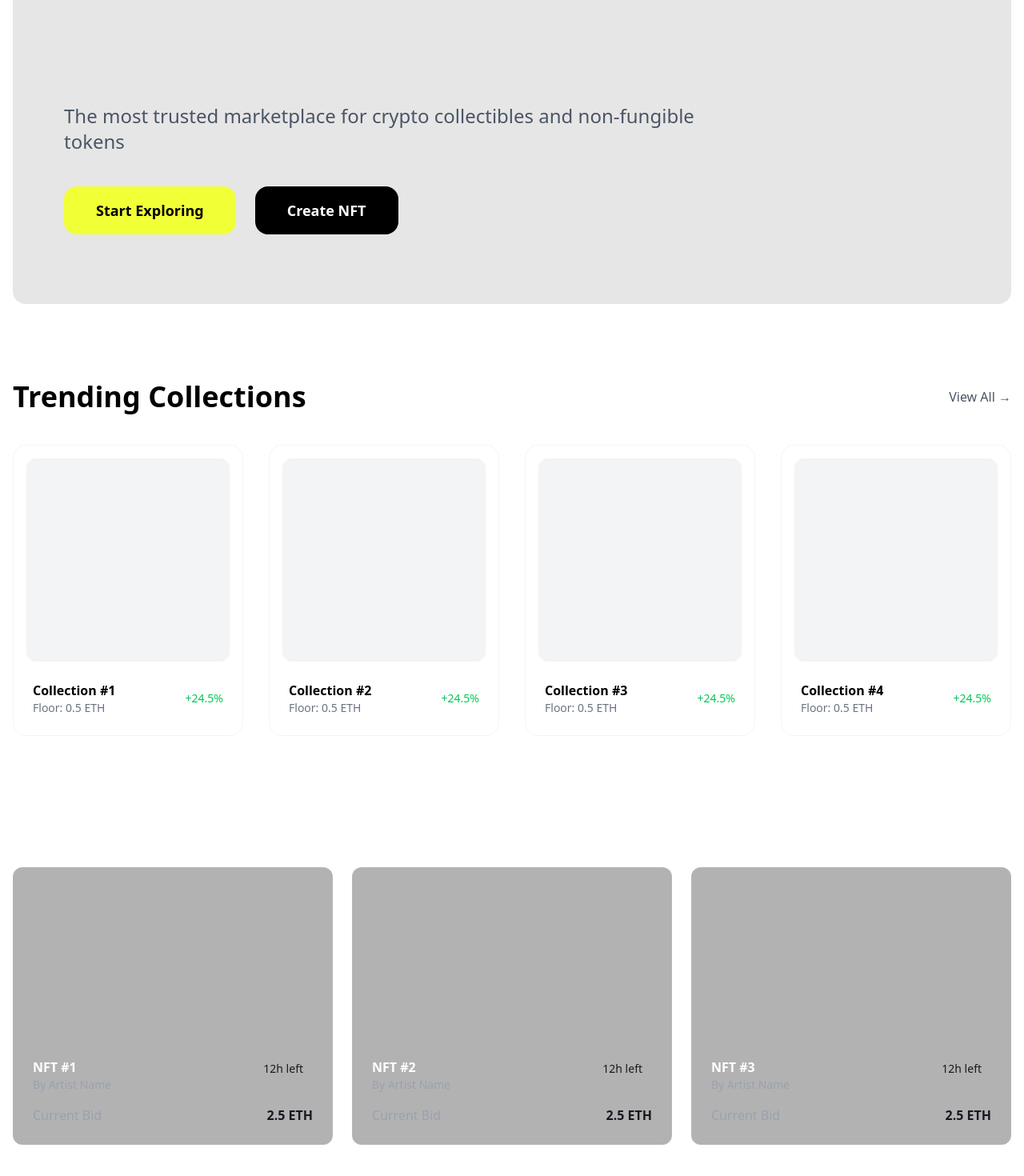
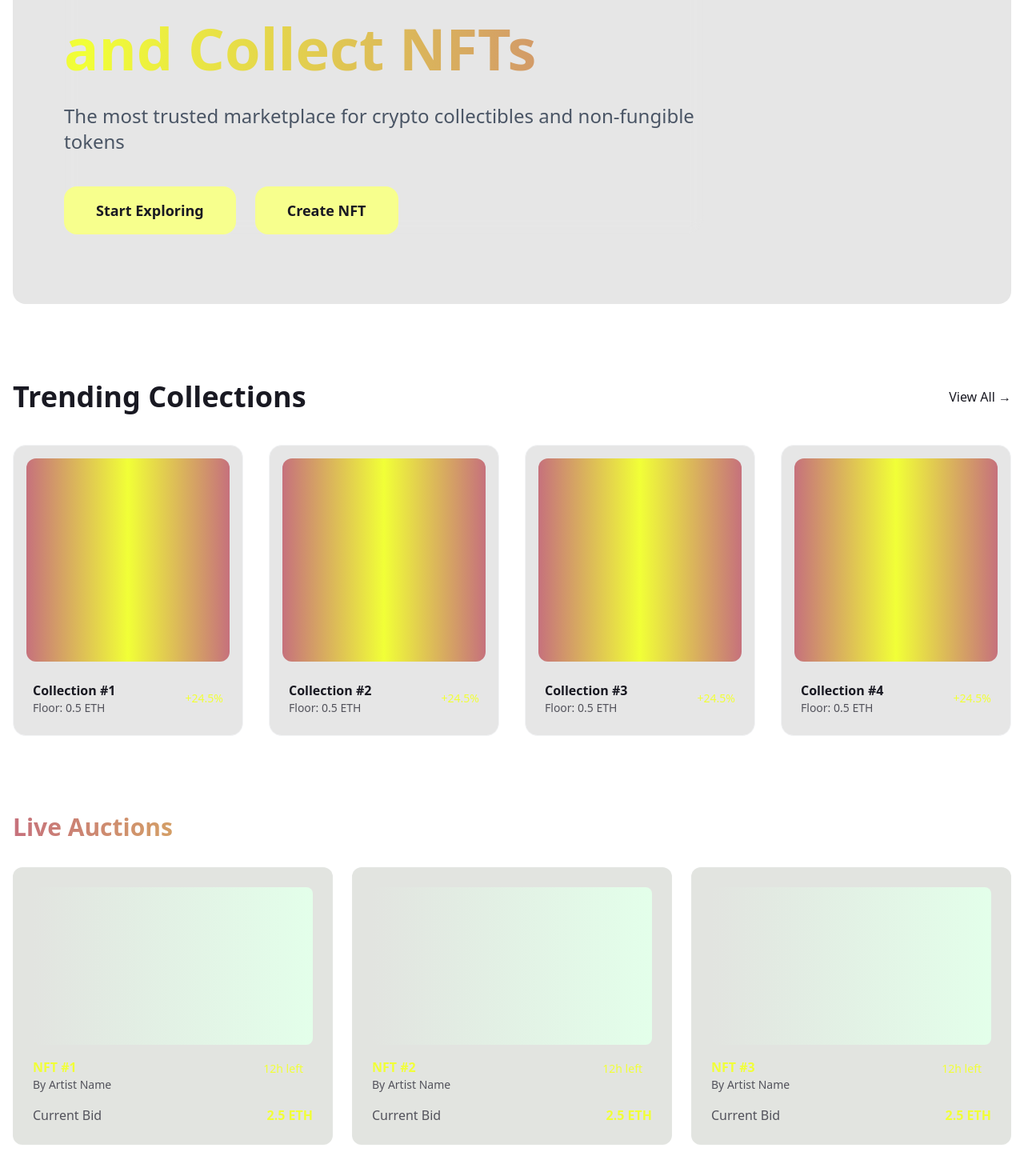
Before and after one commit to gala1234/nft-market-place, a Next.js app: page / in a window 1280 px wide. Shown: the part 360-1830 px from the top of the page at 80% size. Built offline with nearby package versions, Linux system fonts and the light colour scheme.

Commit message:
color refactor

```diff
--- a/src/app/globals.css
+++ b/src/app/globals.css
@@ -7,30 +7,30 @@
   --white: #ffffff;
   --dark: #191922;
   --grey-medium: #767474;
-  --grey: #C1C2C3;
-  --yellow-fluor: #F1FF37;
-  --frambuese: #FF3853;
-  --spring-green: #38FF6D;
-  --pink: #FFC0CB;
+  --grey: #c1c2c3;
+  --yellow-fluor: #f1ff37;
+  --frambuese: #ff3853;
+  --spring-green: #38ff6d;
+  --pink: #ffc0cb;
 
   /* Dark Mode Colors */
-  --gray-dark: #52525B;
-  --dark-yellow-fluor: #CFDE00;
-  --dark-frambuese: #C6717C;
-  --dark-spring-green: #00B22F;
+  --gray-dark: #52525b;
+  --dark-yellow-fluor: #cfde00;
+  --dark-frambuese: #c6717c;
+  --dark-spring-green: #00b22f;
   --dark-pink: #ffc0cb;
 
   /* Light Mode Colors */
-  --grey-light: #E2E4E0
-  --light-yellow-fluor: #F7FF8D;
-  --light-frambuese: #FFE3E6;
-  --light-spring-gree: #E3FFEA;
-  --light-pink: #FFEEF0;
-
+  --grey-light: #e2e4e0;
+  --light-yellow-fluor: #f7ff8d;
+  --light-frambuese: #ffe3e6;
+  --light-spring-green: #e3ffea;
+  --light-pink: #ffeef0;
 
   /* Transparent Colors */
   --transparent-gray: rgba(128, 128, 128, 0.2);
   --transparent-white: rgba(255, 255, 255, 0.5);
+  --transparent-yellow-fluor: rgba(241, 255, 55, 0.5);
 
   /* Theme Variables */
   --text-primary: var(--dark);
@@ -41,17 +41,18 @@
   --bg-secondary: var(--grey-light);
   --bg-accent: var(--light-yellow-fluor);
   --bg-transparent: var(--transparent-gray);
+  --bg-transparent-accent: var(--transparent-yellow-fluor);
 
   --gradient-primary: linear-gradient(
     90deg,
-    var(--black),
+    var(--dark-frambuese),
     var(--yellow-fluor),
-    var(--tuatara)
+    var(--dark-frambuese)
   );
   --gradient-secondary: linear-gradient(
     90deg,
     var(--grey-light),
-    var(--light-spring-gree)
+    var(--light-spring-green)
   );
 }
 
@@ -71,54 +72,58 @@
     var(--yellow-fluor),
     var(--white)
   );
-  --gradient-secondary: linear-gradient(90deg, var(--black), var(--gray-dark));
+  --gradient-secondary: linear-gradient(
+    90deg,
+    var(--black),
+    var(--dark-frambuese)
+  );
 }
 
-.text.primary {
+/* Text Colors */
+.text-primary {
   color: var(--text-primary);
 }
 
-.link {
-  @apply transition-colors duration-200;
-  color: var(--text-primary);
+.text-secondary {
+  color: var(--text-secondary);
 }
 
-.link:hover {
-  color: var(--yellow-fluor);
-}
-
-/* Utility Classes */
-.text-gradient {
-  @apply bg-clip-text text-transparent;
-  background-image: var(--gradient-primary);
-}
-
-.highlight-text {
-  color: var(--yellow-fluor);
+.text-accent {
+  color: var(--text-accent);
   transition: color 0.3s ease;
 }
 
-.highlight-text:hover {
-  color: var(--light-yellow-fluor);
+.text-accent:hover {
+  color: var(--bg-transparent-accent);
 }
 
-.highlight-bg {
-  background-color: var(--yellow-fluor);
-  transition: background-color 0.3s ease;
+.text-link {
+  color: var(--text-primary);
+  transition: color 0.3s ease;
 }
 
-.highlight-bg:hover {
-  background-color: var(--light-yellow-fluor);
+.text-link:hover {
+  color: var(--text-accent);
 }
 
-.highlight-glow {
-  text-shadow: 0 0 8px var(--yellow-fluor);
-  transition: text-shadow 0.3s ease;
+/* Background Colors */
+.bg-primary {
+  background-color: var(--bg-primary);
 }
 
-.highlight-glow:hover {
-  text-shadow: 0 0 12px var(--light-yellow-fluor);
+.bg-secondary {
+  background-color: var(--bg-secondary);
 }
+
+.bg-accent {
+  background-color: var(--bg-accent);
+}
+
+.bg-transparent {
+  background-color: var(--bg-transparent);
+}
+
+/* Gradients */
 .bg-gradient-primary {
   background-image: var(--gradient-primary);
 }
@@ -127,13 +132,10 @@
   background-image: var(--gradient-secondary);
 }
 
-/* Custom Background Classes */
-.bg-secondary {
-  background-color: var(--bg-secondary);
-}
-
-.bg-transparent {
-  background-color: var(--bg-transparent);
+/* Utility Classes */
+.text-gradient {
+  @apply bg-clip-text text-transparent;
+  background-image: var(--gradient-primary);
 }
 
 /* Animations */
@@ -176,7 +178,7 @@ html {
 }
 
 body {
-  @apply font-sans transition-colors duration-300;
+  @apply font-sans;
   color: var(--text-primary);
   background: var(--bg-primary);
 }
--- a/src/components/Hero.tsx
+++ b/src/components/Hero.tsx
@@ -62,7 +62,7 @@ export const Hero = () => {
           initial={{ opacity: 0, y: 20 }}
           animate={{ opacity: 1, y: 0 }}
           transition={{ duration: 0.8 }}
-          className="max-w-[800px] bg-foggy-gray backdrop-blur-sm rounded-3xl  space-y-6"
+          className="max-w-[800px] bg-dark backdrop-blur-sm rounded-3xl  space-y-6"
         >
           <div className="backdrop-blur-sm">
             <h1 className="text-5xl md:text-7xl font-bold mb-6 leading-tight text-left">
@@ -92,10 +92,10 @@ export const Hero = () => {
               non-fungible tokens
             </p>
             <div className="flex flex-wrap gap-6">
-              <button className="px-10 py-4 rounded-2xl highlight-bg text-black font-bold text-lg hover:opacity-90 transition-opacity">
+              <button className="px-10 py-4 rounded-2xl bg-accent text-primary font-bold text-lg">
                 Start Exploring
               </button>
-              <button className="px-10 py-4 rounded-2xl bg-black dark:bg-white text-white dark:text-black font-bold text-lg hover:opacity-90 transition-opacity">
+              <button className="px-10 py-4 rounded-2xl bg-accent text-primary font-bold text-lg">
                 Create NFT
               </button>
             </div>
--- a/src/components/LiveAuctions.tsx
+++ b/src/components/LiveAuctions.tsx
@@ -1,32 +1,28 @@
-import React from 'react';
+import React from "react";
 
 export const LiveAuctions = () => {
   return (
     <section className="mb-16">
-      <h2 className="text-3xl font-bold mb-8 text-gradient">
-        Live Auctions
-      </h2>
+      <h2 className="text-3xl font-bold mb-8 text-gradient">Live Auctions</h2>
       <div className="grid grid-cols-1 md:grid-cols-2 lg:grid-cols-3 gap-6">
         {[...Array(3)].map((_, i) => (
           <div
             key={i}
-            className="group relative overflow-hidden rounded-xl bg-black/30 backdrop-blur-md p-6 hover:shadow-2xl hover:shadow-yellow-fluor/20 transition-all duration-300 border border-white/5"
+            className="group relative overflow-hidden rounded-xl bg-secondary backdrop-blur-md p-6 hover:shadow-2xl hover:bg-transparent-accent transition-all duration-300 border border-white/5"
           >
             <div className="aspect-video rounded-lg bg-gradient-secondary mb-4 group-hover:scale-105 transition-transform duration-300"></div>
             <div className="flex justify-between items-start mb-4">
               <div>
-                <h3 className="font-semibold text-white group-hover:highlight-text transition-colors">
-                  NFT #{i + 1}
-                </h3>
-                <p className="text-sm text-gray-400">By Artist Name</p>
+                <h3 className="font-semibold text-accent">NFT #{i + 1}</h3>
+                <p className="text-sm text-secondary">By Artist Name</p>
               </div>
-              <div className="px-3 py-1 rounded-full bg-yellow-fluor/10 text-yellow-fluor text-sm">
+              <div className="px-3 py-1 rounded-full bg-transparent-accent text-accent text-sm">
                 12h left
               </div>
             </div>
             <div className="flex justify-between items-center">
-              <p className="text-gray-400">Current Bid</p>
-              <p className="font-semibold text-yellow-fluor">2.5 ETH</p>
+              <p className="text-secondary">Current Bid</p>
+              <p className="font-semibold text-accent">2.5 ETH</p>
             </div>
           </div>
         ))}
--- a/src/components/SearchBar.tsx
+++ b/src/components/SearchBar.tsx
@@ -23,7 +23,7 @@ export const SearchBar: React.FC<SearchBarProps> = ({
         type="text"
         placeholder={placeholder}
         onChange={handleSearch}
-        className="w-full px-4 py-2.5 pl-10 rounded-full bg-gray-100 dark:bg-gray-800 text-black dark:text-white placeholder-gray-500 dark:placeholder-gray-400 focus:outline-none focus:ring-2 focus:ring-yellow-fluor/50 transition-all"
+        className="w-full px-4 py-2.5 pl-10 rounded-full bg-gray-100 dark:bg-gray-800 text-black dark:text-white placeholder-gray-500 dark:placeholder-gray-400 focus:outline-none focus:ring-2 focus:yellow-fluor transition-all"
       />
       <div className="absolute inset-y-0 left-0 pl-3 flex items-center pointer-events-none">
         <svg
--- a/src/components/TrendingCollections.tsx
+++ b/src/components/TrendingCollections.tsx
@@ -1,16 +1,13 @@
-import React from 'react';
+import React from "react";
 
 export const TrendingCollections = () => {
   return (
     <section className="mb-24">
       <div className="flex justify-between items-center mb-10">
-        <h2 className="text-4xl font-bold text-black dark:text-white">
+        <h2 className="text-4xl font-bold text-primary">
           Trending Collections
         </h2>
-        <a
-          href="#"
-          className="text-gray-600 dark:text-gray-300 hover:text-black dark:hover:text-white transition-colors font-medium"
-        >
+        <a href="#" className="text-link font-medium">
           View All →
         </a>
       </div>
@@ -18,22 +15,20 @@ export const TrendingCollections = () => {
         {[...Array(4)].map((_, i) => (
           <div
             key={i}
-            className="group relative bg-white dark:bg-gray-900 rounded-2xl p-4 hover:shadow-xl transition-all duration-300 border border-gray-100 dark:border-gray-800"
+            className="group relative bg-transparent rounded-2xl p-4 hover:shadow-xl transition-all duration-300 border border-gray-100 dark:border-gray-800"
           >
-            <div className="aspect-square rounded-xl bg-gray-100 dark:bg-gray-800 mb-4 overflow-hidden">
+            <div className="aspect-square rounded-xl bg-primary mb-4 overflow-hidden">
               <div className="w-full h-full bg-gradient-primary group-hover:scale-110 transition-transform duration-500"></div>
             </div>
             <div className="flex items-center justify-between p-2">
               <div>
-                <h3 className="font-bold text-black dark:text-white group-hover:text-yellow-fluor transition-colors">
+                <h3 className="font-bold text-link transition-colors">
                   Collection #{i + 1}
                 </h3>
-                <p className="text-sm text-gray-500 dark:text-gray-400">
-                  Floor: 0.5 ETH
-                </p>
+                <p className="text-sm text-secondary">Floor: 0.5 ETH</p>
               </div>
               <div className="text-right">
-                <p className="text-sm font-medium text-green-500">+24.5%</p>
+                <p className="text-sm font-medium text-accent">+24.5%</p>
               </div>
             </div>
           </div>
```
